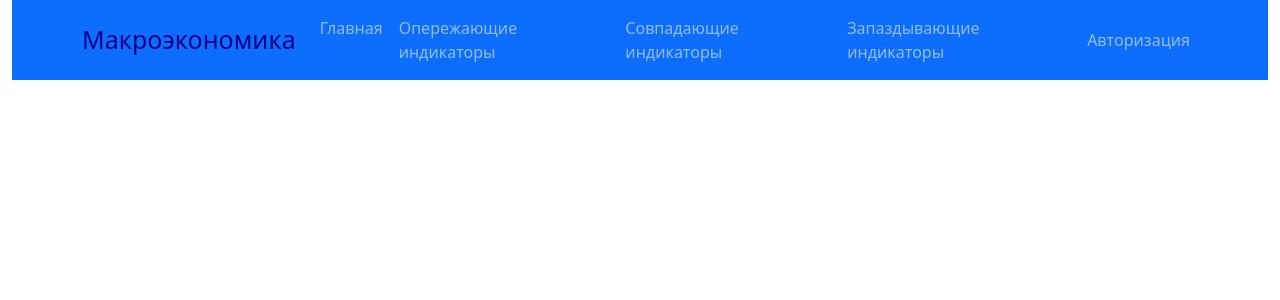
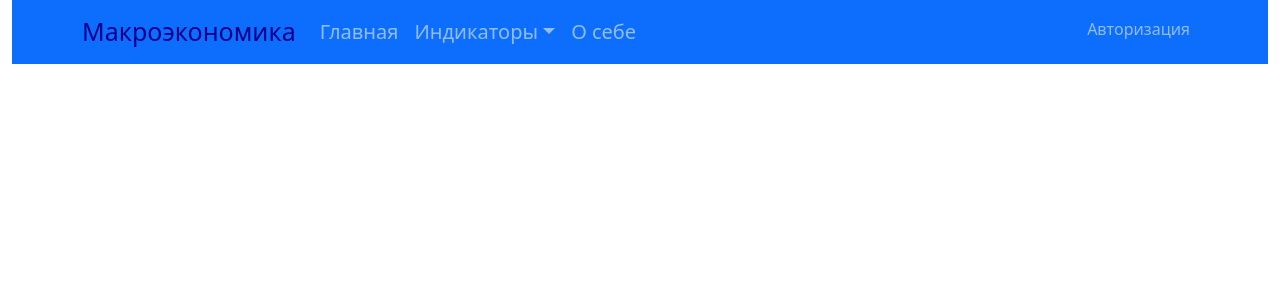
Before and after one commit to bruins288/react-mobx, a React (Create React App) app in the folder client/: page / in a window 1280 px wide. Shown: the top 300 px of the page. Built offline with nearby package versions, Linux system fonts and the light colour scheme.

Commit message:
Добавил SideBar, Router с учетом регистрации

```diff
--- a/client/src/components/AppRouter.jsx
+++ b/client/src/components/AppRouter.jsx
@@ -3,6 +3,7 @@ import { useContext } from "react";
 import { Route, Routes, Navigate } from "react-router-dom";
 import { Context } from "../index.js";
 import { authRoutes, publicRoutes } from "../routes.js";
+import { HOME_ROUTE } from "../utils/constants.js";
 import Layout from "./Layout.jsx";
 
 function AppRouter() {
@@ -17,7 +18,7 @@ function AppRouter() {
         {publicRoutes.map(({ path, element }) => (
           <Route key={path} path={path} element={element} />
         ))}
-        <Route path="*" element={<Navigate to={"/"} />} />
+        <Route path="*" element={<Navigate to={HOME_ROUTE} />} />
       </Route>
     </Routes>
   );
--- a/client/src/components/Layout.jsx
+++ b/client/src/components/Layout.jsx
@@ -1,16 +1,49 @@
 import React from "react";
-import { Outlet } from "react-router-dom";
-import { Container } from "react-bootstrap";
+import { Outlet, useLocation } from "react-router-dom";
+import { Container, Row, Col } from "react-bootstrap";
 import NavigationBar from "./NavigationBar";
+import SideBar from "./SideBar.jsx";
+import {
+  ABOUT_ROUTE,
+  ADMIN_ROUTE,
+  COMPARE_ROUTE,
+  PROFILE_ROUTE,
+  LOGIN_ROUTE,
+  REGISTRATION_ROUTE,
+  HOME_ROUTE,
+} from "../utils/constants";
 
 function Layout() {
+  const location = useLocation();
+  const routes = [
+    COMPARE_ROUTE,
+    PROFILE_ROUTE,
+    ADMIN_ROUTE,
+    ABOUT_ROUTE,
+    LOGIN_ROUTE,
+    REGISTRATION_ROUTE,
+    HOME_ROUTE,
+    "/",
+  ];
+  let isPath = routes.some((router) => location.pathname === router);
   return (
     <Container fluid>
       <header>
         <NavigationBar />
       </header>
       <main>
-        <Outlet />
+        {isPath ? (
+          <Outlet />
+        ) : (
+          <Row>
+            <Col lg={2}>
+              <SideBar />
+            </Col>
+            <Col lg={10}>
+              <Outlet />
+            </Col>
+          </Row>
+        )}
       </main>
     </Container>
   );
--- a/client/src/components/NavigationBar.jsx
+++ b/client/src/components/NavigationBar.jsx
@@ -1,73 +1,30 @@
 import React from "react";
-import { useContext } from "react";
-import { Context } from "../index.js";
-import { Navbar, Container, Nav } from "react-bootstrap";
-import {
-  ADMIN_ROUTE,
-  COINCIDENT_ROUTE,
-  COMPARE_ROUTE,
-  HOME_ROUTE,
-  LAGGING_ROUTE,
-  LEADING_ROUTE,
-  PROFILE_ROUTE,
-  REGISTRATION_ROUTE,
-} from "../utils/constants.js";
+import { Navbar, Container } from "react-bootstrap";
+import { HOME_ROUTE } from "../utils/constants.js";
 import classes from "./NavigationBar.module.css";
-import { NavLink } from "react-router-dom";
-import { observer } from "mobx-react-lite";
 
-const NavigationBar = observer(() => {
-  const { user } = useContext(Context);
+import NavbarOffcanvasHeader from "./menuitem/NavbarOffcanvasHeader.jsx";
+import NavbarOffcanvasBody from "./menuitem/NavbarOffcanvasBody.jsx";
+
+const NavigationBar = () => {
   return (
     <Navbar expand="lg" bg="primary" variant="dark">
       <Container>
         <Navbar.Brand href={HOME_ROUTE} className={classes.navigationBar}>
           Макроэкономика
         </Navbar.Brand>
-        <Nav className="fs-6 w-100">
-          <Nav.Link as={NavLink} to={HOME_ROUTE}>
-            Главная
-          </Nav.Link>
-          <Nav.Link as={NavLink} to={LEADING_ROUTE}>
-            Опережающие индикаторы
-          </Nav.Link>
-          <Nav.Link as={NavLink} to={COINCIDENT_ROUTE}>
-            Совпадающие индикаторы
-          </Nav.Link>
-          <Nav.Link as={NavLink} to={LAGGING_ROUTE}>
-            Запаздывающие индикаторы
-          </Nav.Link>
-          {user.isAuth && (
-            <Nav.Link as={NavLink} to={COMPARE_ROUTE}>
-              Сравнение
-            </Nav.Link>
-          )}
-
-          {user.isAuth && (
-            <Nav.Link as={NavLink} to={PROFILE_ROUTE}>
-              Профиль
-            </Nav.Link>
-          )}
-        </Nav>
-        {user.isAuth ? (
-          <div className="d-flex justify-content-end navbar-nav">
-            <Nav.Link as={NavLink} to={ADMIN_ROUTE}>
-              Админ
-            </Nav.Link>
-            <Nav.Link as={NavLink} to={HOME_ROUTE}>
-              Выйти
-            </Nav.Link>
-          </div>
-        ) : (
-          <div className="d-flex justify-content-end navbar-nav">
-            <Nav.Link as={NavLink} to={REGISTRATION_ROUTE}>
-              Авторизация
-            </Nav.Link>
-          </div>
-        )}
+        <Navbar.Toggle aria-controls="offcanvasNavbar-expand-lg" />
+        <Navbar.Offcanvas
+          id="offcanvasNavbar-expand-lg"
+          aria-labelledby="offcanvasNavbarLabel-expand-lg"
+          placement="end"
+        >
+          <NavbarOffcanvasHeader />
+          <NavbarOffcanvasBody />
+        </Navbar.Offcanvas>
       </Container>
     </Navbar>
   );
-});
+};
 
 export default NavigationBar;
--- /dev/null
+++ b/client/src/components/SideBar.jsx
@@ -0,0 +1,40 @@
+import React from "react";
+import { useContext } from "react";
+import { Accordion, Nav } from "react-bootstrap";
+import { NavLink, useLocation } from "react-router-dom";
+import { Context } from "../index.js";
+
+const SideBar = () => {
+  const { menu } = useContext(Context);
+  const location = useLocation();
+
+  let path = location.pathname.split("/")[1];
+
+  let continent = menu.Continent.map((continent) => {
+    return (
+      <Accordion.Item eventKey={continent.id} key={continent.id}>
+        <Accordion.Header>{continent.continentName}</Accordion.Header>
+        {continent.Country.map((country) => (
+          <Accordion.Body key={country.id}>
+            <Nav variant="pills" className="flex-column">
+              <Nav.Link
+                key={country.id}
+                as={NavLink}
+                to={path + `/${country.countryShortName}`}
+              >
+                {country.countryName}
+              </Nav.Link>
+            </Nav>
+          </Accordion.Body>
+        ))}
+      </Accordion.Item>
+    );
+  });
+  return (
+    <Accordion defaultActiveKey="0" className="p-1">
+      {continent}
+    </Accordion>
+  );
+};
+
+export default SideBar;
--- /dev/null
+++ b/client/src/components/menuitem/NavbarOffcanvasBody.jsx
@@ -0,0 +1,60 @@
+import React from "react";
+import { useContext } from "react";
+import { Context } from "../../index.js";
+import { Nav, Offcanvas } from "react-bootstrap";
+import { NavLink } from "react-router-dom";
+import { observer } from "mobx-react-lite";
+import {
+  ABOUT_ROUTE,
+  ADMIN_ROUTE,
+  COMPARE_ROUTE,
+  HOME_ROUTE,
+  PROFILE_ROUTE,
+  REGISTRATION_ROUTE,
+} from "../../utils/constants.js";
+import NavDropDown from "./menudropdown/NavDropDown.jsx";
+
+const NavbarOffcanvasBody = observer(() => {
+  const { user } = useContext(Context);
+  return (
+    <Offcanvas.Body>
+      <Nav className="fs-5 w-100">
+        <Nav.Link as={NavLink} to={HOME_ROUTE}>
+          Главная
+        </Nav.Link>
+        {user.isAuth && (
+          <Nav.Link as={NavLink} to={COMPARE_ROUTE}>
+            Сравнение
+          </Nav.Link>
+        )}
+        {user.isAuth && (
+          <Nav.Link as={NavLink} to={PROFILE_ROUTE}>
+            Профиль
+          </Nav.Link>
+        )}
+        <NavDropDown />
+        <Nav.Link as={NavLink} to={ABOUT_ROUTE}>
+          О себе
+        </Nav.Link>
+      </Nav>
+      {user.isAuth ? (
+        <div className="d-flex justify-content-end navbar-nav">
+          <Nav.Link as={NavLink} to={ADMIN_ROUTE}>
+            Админ
+          </Nav.Link>
+          <Nav.Link as={NavLink} to={HOME_ROUTE}>
+            Выйти
+          </Nav.Link>
+        </div>
+      ) : (
+        <div className="d-flex justify-content-end navbar-nav">
+          <Nav.Link as={NavLink} to={REGISTRATION_ROUTE}>
+            Авторизация
+          </Nav.Link>
+        </div>
+      )}
+    </Offcanvas.Body>
+  );
+});
+
+export default NavbarOffcanvasBody;
--- /dev/null
+++ b/client/src/components/menuitem/NavbarOffcanvasHeader.jsx
@@ -0,0 +1,14 @@
+import React from "react";
+import { Offcanvas } from "react-bootstrap";
+
+function NavbarOffcanvasHeader() {
+  return (
+    <Offcanvas.Header closeButton>
+      <Offcanvas.Title id="offcanvasNavbarLabel-expand-lg">
+        Меню
+      </Offcanvas.Title>
+    </Offcanvas.Header>
+  );
+}
+
+export default NavbarOffcanvasHeader;
--- /dev/null
+++ b/client/src/components/menuitem/menudropdown/NavDropDown.jsx
@@ -0,0 +1,26 @@
+import React from "react";
+import { NavDropdown } from "react-bootstrap";
+import { NavLink } from "react-router-dom";
+import {
+  COINCIDENT_ROUTE,
+  LAGGING_ROUTE,
+  LEADING_ROUTE,
+} from "../../../utils/constants.js";
+
+function NavDropDown() {
+  return (
+    <NavDropdown title="Индикаторы" id="offcanvasNavbarDropdown-expand-lg">
+      <NavDropdown.Item as={NavLink} to={LEADING_ROUTE}>
+        Опережающие индикаторы
+      </NavDropdown.Item>
+      <NavDropdown.Item as={NavLink} to={COINCIDENT_ROUTE}>
+        Совпадающие индикаторы
+      </NavDropdown.Item>
+      <NavDropdown.Item as={NavLink} to={LAGGING_ROUTE}>
+        Запаздывающие индикаторы
+      </NavDropdown.Item>
+    </NavDropdown>
+  );
+}
+
+export default NavDropDown;
--- /dev/null
+++ b/client/src/pages/About.jsx
@@ -0,0 +1,7 @@
+import React from "react";
+
+function About() {
+  return <div>About</div>;
+}
+
+export default About;
--- a/client/src/routes.js
+++ b/client/src/routes.js
@@ -8,7 +8,9 @@ import CoincidentIndicators from "./pages/coincident/CoincidentIndicators.jsx";
 import CoincidentCountry from "./pages/coincident/CoincidentCountry.jsx";
 import LaggingIndicators from "./pages/lagging/LaggingIndicators.jsx";
 import LaggingCountry from "./pages/lagging/LaggingCountry.jsx";
+import About from "./pages/About.jsx";
 import {
+  ABOUT_ROUTE,
   ADMIN_ROUTE,
   COINCIDENT_ROUTE,
   COMPARE_ROUTE,
@@ -49,6 +51,10 @@ export const publicRoutes = [
     element: <Auth />,
   },
   {
+    path: ABOUT_ROUTE,
+    element: <About />,
+  },
+  {
     path: LEADING_ROUTE,
     element: <LeadingIndicators />,
   },
--- a/client/src/utils/constants.js
+++ b/client/src/utils/constants.js
@@ -7,3 +7,4 @@ export const COINCIDENT_ROUTE = "/coincident";
 export const LAGGING_ROUTE = "/lagging";
 export const PROFILE_ROUTE = "/profile";
 export const COMPARE_ROUTE = "/compare";
+export const ABOUT_ROUTE = "/about";
```
